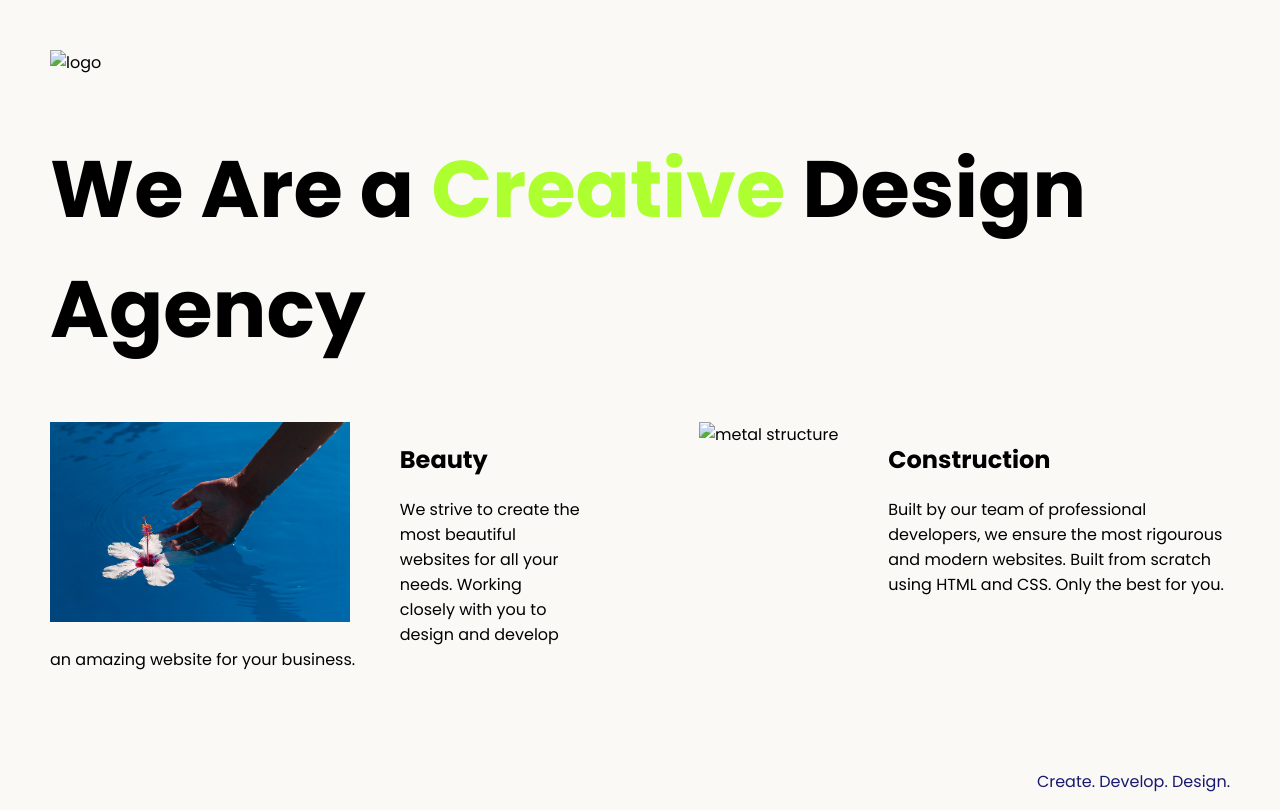
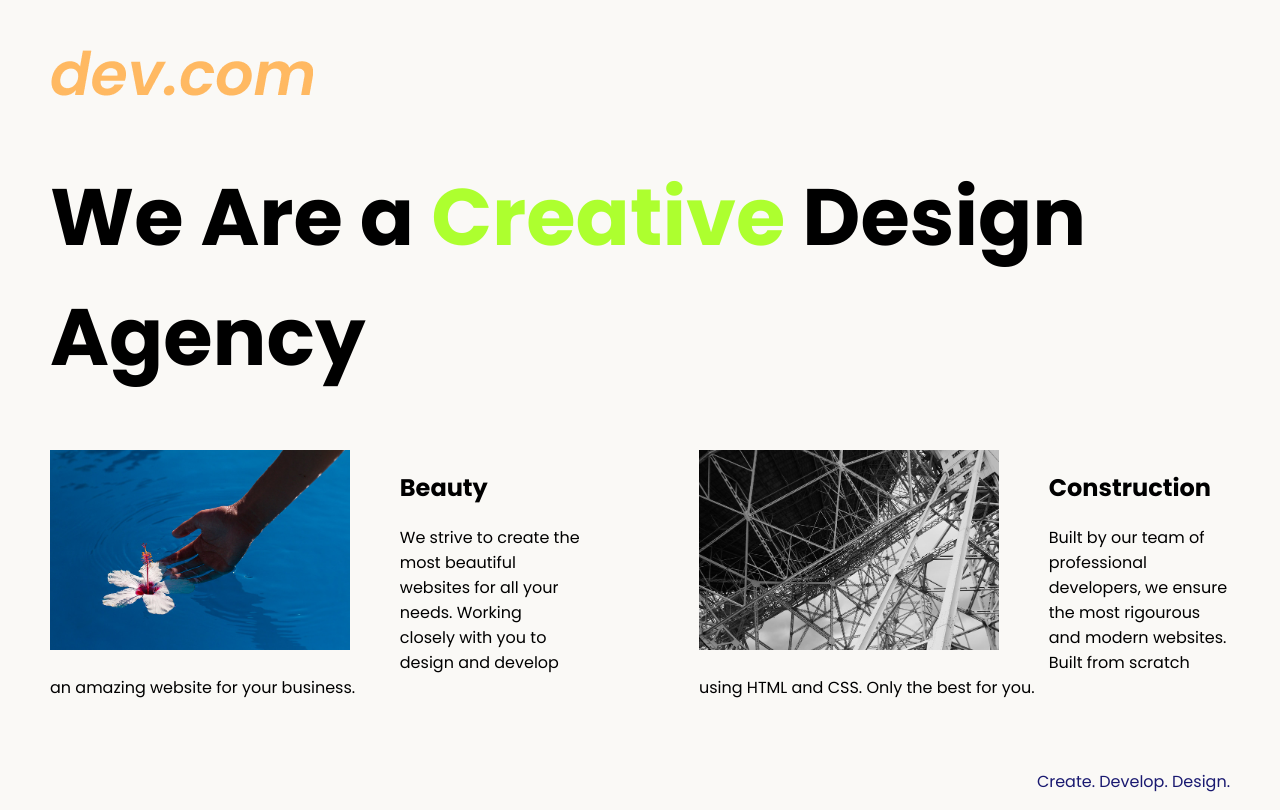
Before and after one commit to prajjwal-acharya/html-css, a plain HTML site: page index.html in a window 1280 px wide. Drawn offline with Linux system fonts and the light colour scheme; files whose address does not match are found by name.

Commit message:
Update index.html

```diff
--- a/index.html
+++ b/index.html
@@ -13,7 +13,7 @@
 
 <body>
   <div class="main">
-    <img class="logo" src="./assets/images/logo.png" alt="logo">
+    <img class="logo" src="./images/logo.png" alt="logo">
     <h1>We Are a <span class="creative">Creative</span> Design Agency</h1>
     <div class="left card"><img class="tile-image" src="./assets/images/beautiful.jpg" alt="hand and flower in water">
       <h2 class="card-title">Beauty</h2>
@@ -23,7 +23,7 @@
         develop an amazing website for your business.</p>
     </div>
 
-    <div class="right card"><img class="tile-image" src="./assets/images/construction.jpg" alt="metal structure">
+    <div class="right card"><img class="tile-image" src="./images/construction.jpg" alt="metal structure">
       <h2 class="card-title">Construction</h2>
       <p>Built by our team of professional developers, we ensure the most rigourous and modern websites. Built from
         scratch using HTML and CSS. Only the best for you.</p>
```
